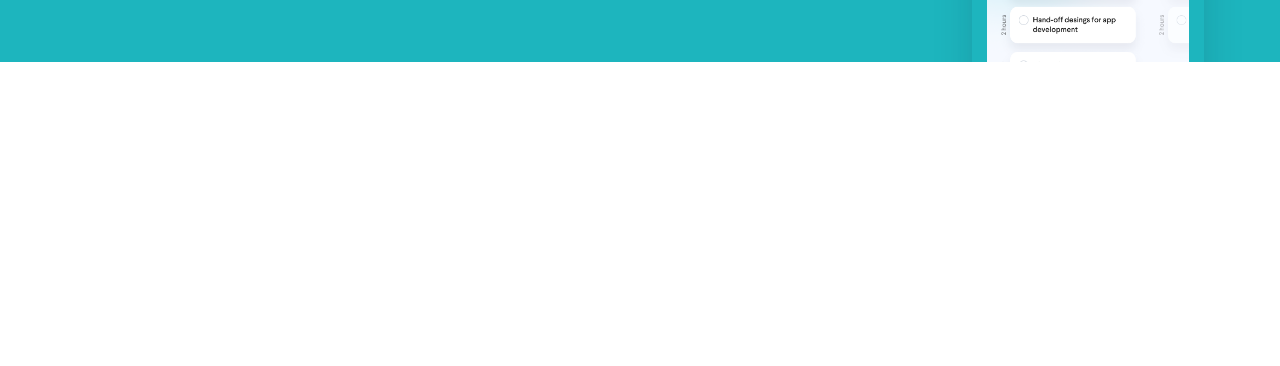
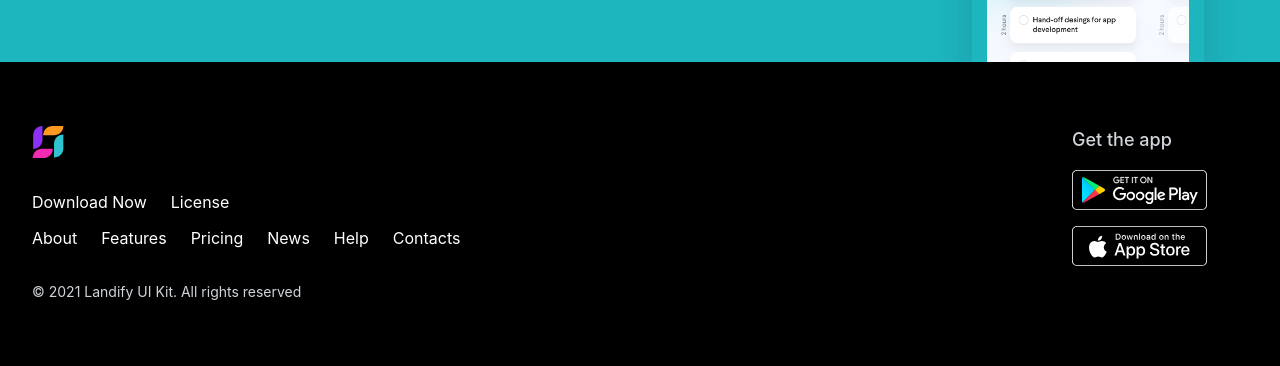
Before and after one commit to DawnGate/landify-gatsby, a Gatsby site: page /demo in a window 1280 px wide. Shown: the part 3917-4283 px from the top of the page. Before the commit the page ends 3979 px from the top, so only its background shows below. Built offline with nearby package versions, Linux system fonts and the light colour scheme; Gatsby itself is replaced by a stand-in of ours.

Commit message:
feat: add footer

```diff
--- a/src/pages/demo.tsx
+++ b/src/pages/demo.tsx
@@ -9,6 +9,7 @@ import Testimonial from './demo/Testimonial'
 import Metrics from './demo/Metrics'
 import Integrations from './demo/Integrations'
 import Cta from './demo/Cta'
+import Footer from './demo/Footer'
 
 const pageStyles = {
   fontFamily: 'Inter, -apple-system, Roboto, sans-serif, serif',
@@ -41,6 +42,11 @@ const DemoPage = () => {
       <section className="features bg-secondary-600 container">
         <Cta />
       </section>
+      <footer>
+        <section className="features container bg-black">
+          <Footer />
+        </section>
+      </footer>
     </main>
   )
 }
--- /dev/null
+++ b/src/pages/demo/Footer/index.tsx
@@ -0,0 +1,40 @@
+import { AppleBadge, GoogleBadge } from 'components/Badges'
+import React from 'react'
+
+const Footer = () => {
+  return (
+    <div className="flex flex-col gap-8 py-10 tablet:flex-row tablet:justify-between tablet:py-16">
+      <div>
+        <div>
+          <img alt="small logo" src="/images/logo.svg" />
+        </div>
+        <div className="mt-8">
+          <div className="flex flex-row gap-6">
+            <p className="text-body-md text-white">Download Now</p>
+            <p className="text-body-md text-white">License</p>
+          </div>
+          <div className="mt-3 flex flex-row flex-wrap gap-x-6 gap-y-3">
+            <p className="text-body-md text-white">About</p>
+            <p className="text-body-md text-white">Features</p>
+            <p className="text-body-md text-white">Pricing</p>
+            <p className="text-body-md text-white">News</p>
+            <p className="text-body-md text-white">Help</p>
+            <p className="text-body-md text-white">Contacts</p>
+          </div>
+          <div className="mt-8">
+            <p className="text-body-sm text-neutral-300">
+              © 2021 Landify UI Kit. All rights reserved
+            </p>
+          </div>
+        </div>
+      </div>
+      <div className="flex flex-col gap-4 laptop:w-[176px]">
+        <p className="text-body-lg font-medium text-neutral-300">Get the app</p>
+        <GoogleBadge variant="outlined" className="z-10" />
+        <AppleBadge variant="outlined" className="z-10" />
+      </div>
+    </div>
+  )
+}
+
+export default Footer
--- a/tailwind.config.js
+++ b/tailwind.config.js
@@ -20,6 +20,7 @@ module.exports = {
           900: '#111827',
           700: '#374151',
           500: '#6B7280',
+          300: '#D1D5DB',
           100: '#F3F4F6',
         },
         accent: {
```
